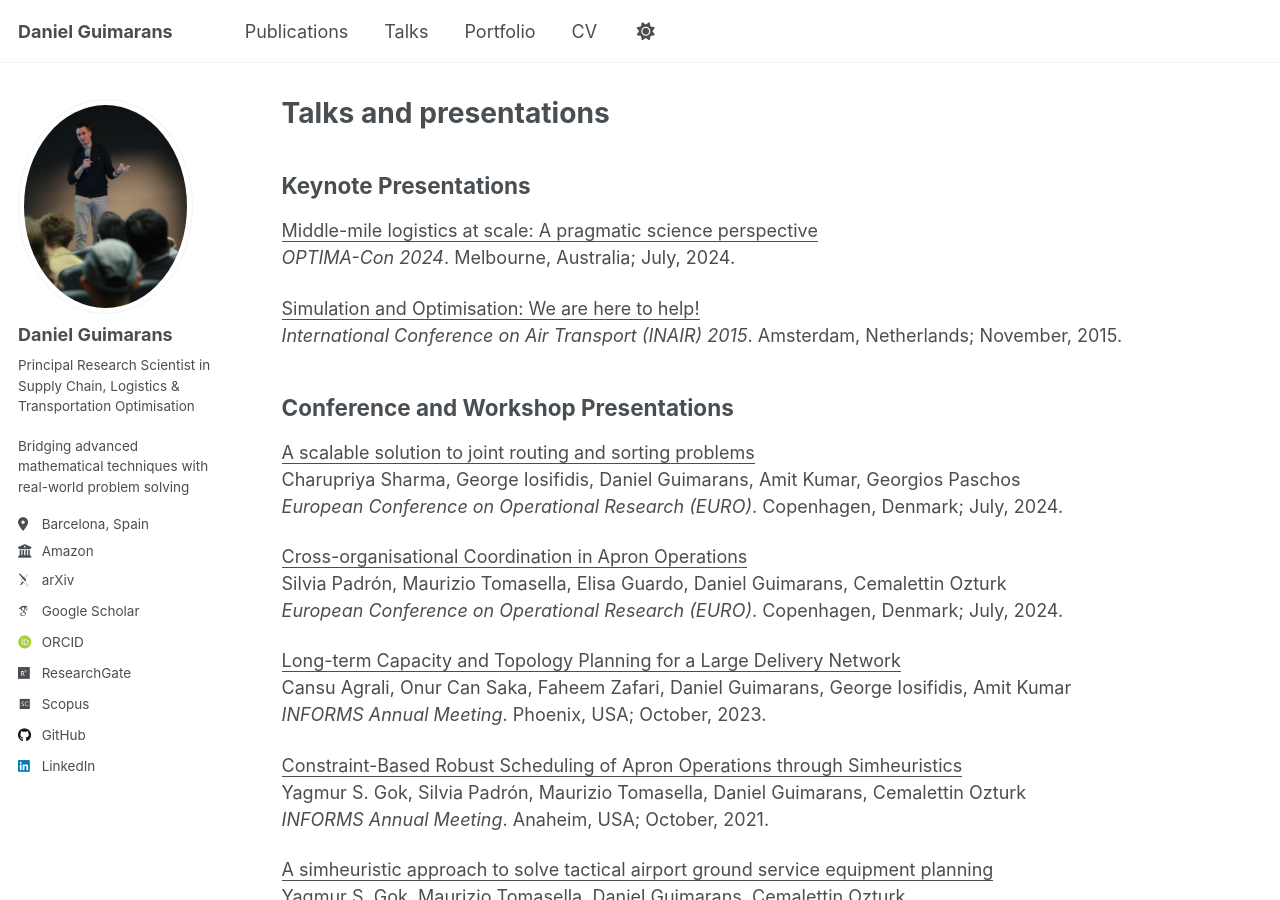
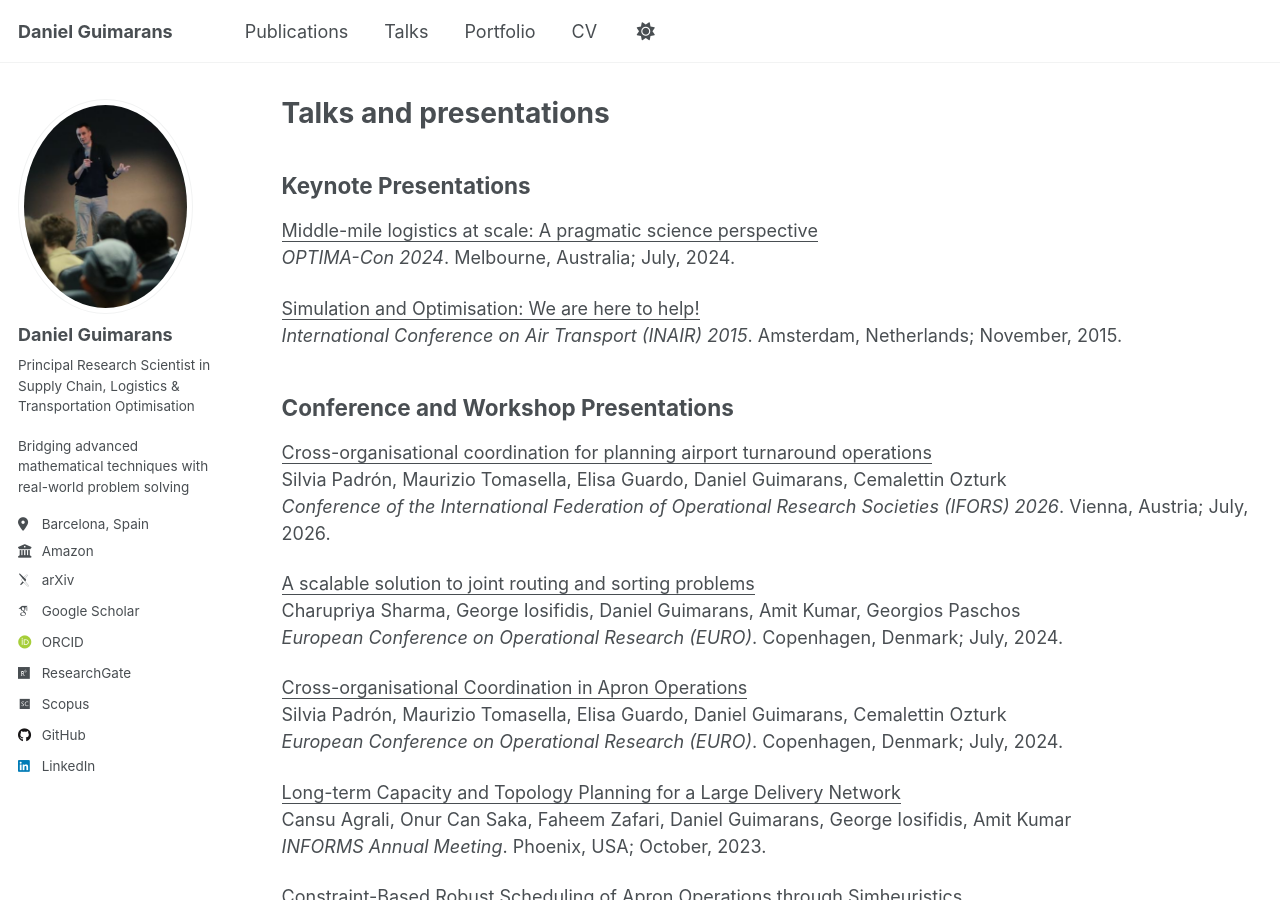
Before and after one commit to dguimarans/dguimarans.github.io, a Jekyll site: the page built from _pages/talks.html, in a window 1280 px wide and 900 px high. Built offline with Jekyll 4.4.1, drawn with Linux system fonts in a browser that asks for light colours; some web fonts are replaced; a script that is not in the unit is left out.

Commit message:
Adding IFORS 2026 presentation.

```diff
--- a/_pages/talks.html
+++ b/_pages/talks.html
@@ -25,6 +25,10 @@ author_profile: true
 
 
 <h2>Conference and Workshop Presentations</h2>
+
+<p><u>Cross-organisational coordination for planning airport turnaround operations</u></br>
+Silvia Padrón, Maurizio Tomasella, Elisa Guardo, Daniel Guimarans, Cemalettin Ozturk</br>
+<i>Conference of the International Federation of Operational Research Societies (IFORS) 2026</i>. Vienna, Austria; July, 2026.</p>
 
 <p><u>A scalable solution to joint routing and sorting problems</u></br>
 Charupriya Sharma, George Iosifidis, Daniel Guimarans, Amit Kumar, Georgios Paschos</br>
```
Also changed, not shown: 1 other file.
